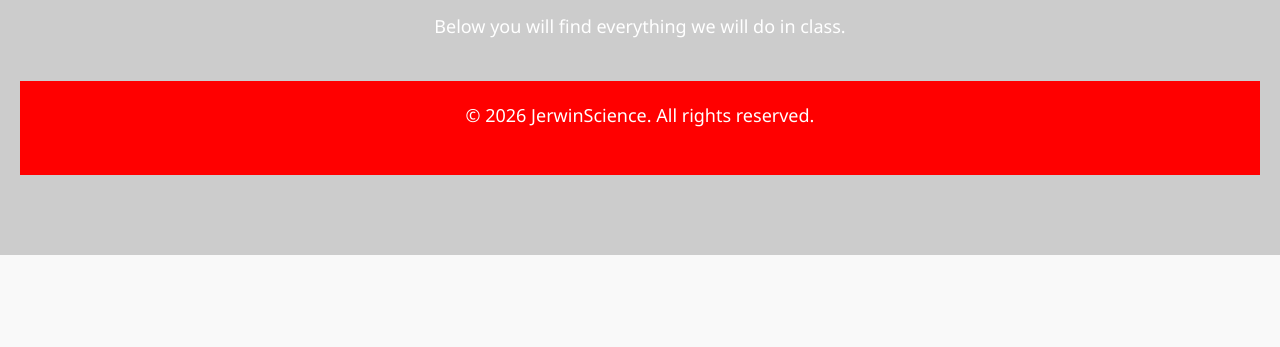
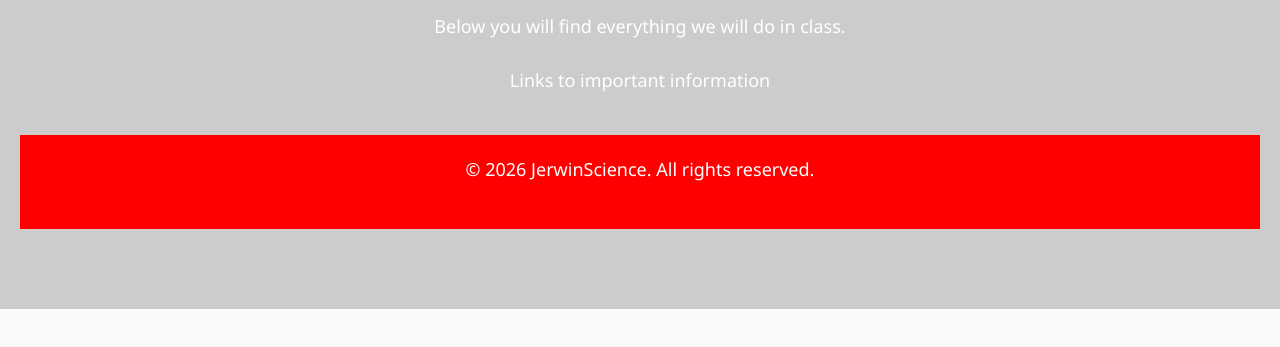
Before and after one commit to jeremyerwin-coder/jeremyerwin-coder.github.io, a website: page public_html/apcsp.html in a window 1280 px wide. Shown: the part 225-572 px from the top of the page. Drawn offline with Linux system fonts and the light colour scheme.

Commit message:
Update apcsp.html

```diff
--- a/public_html/apcsp.html
+++ b/public_html/apcsp.html
@@ -106,6 +106,7 @@
     <section class="hero" id="home">
         <h1>Mr. Erwin's APCSP Class</h1>
         <p>Below you will find everything we will do in class.</p>
+        <p>Links to important information</p>
 
 
 
```
